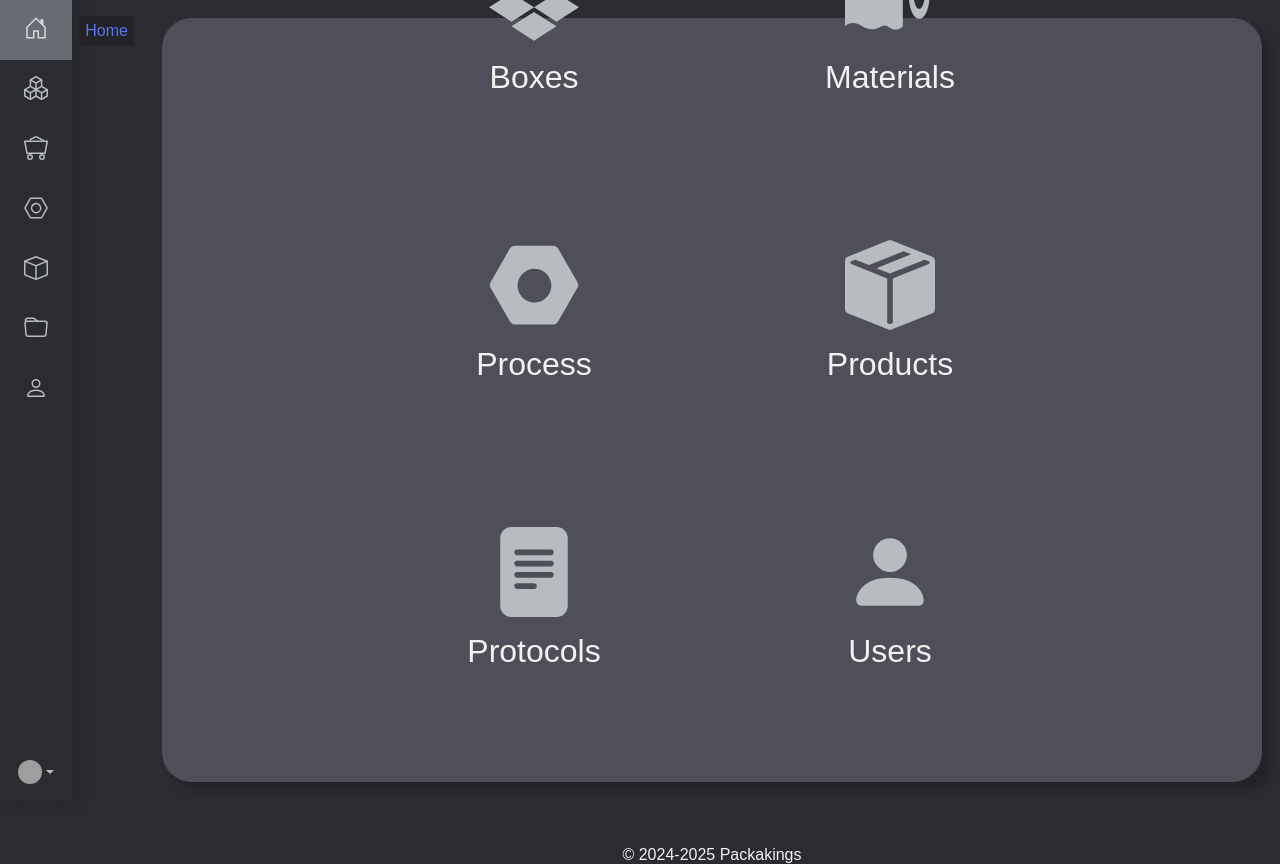
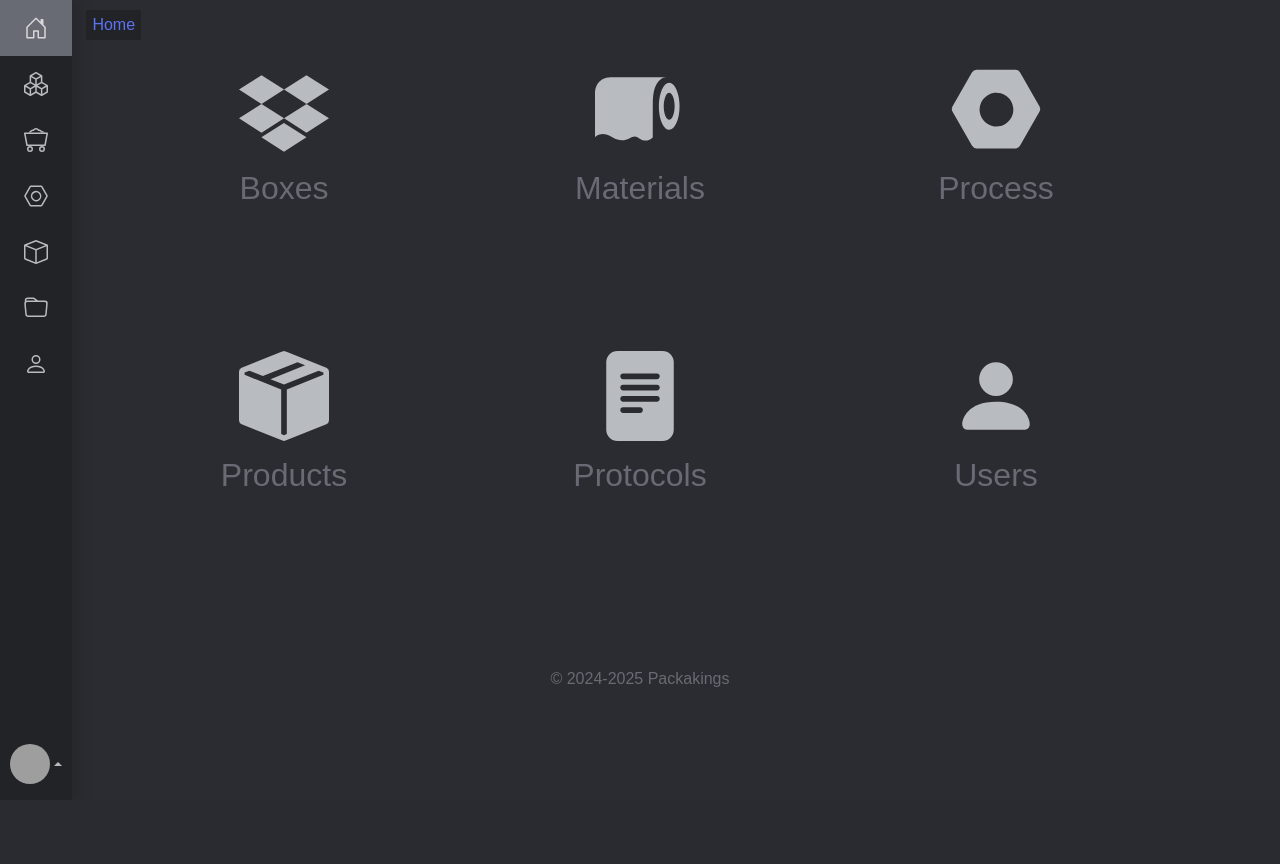
Before and after one commit to neyzerth/packaging-system, a PHP site: page /index.php in a window 1280 px wide. After the commit the page ends 784 px from the top, so only its background shows below. Run offline with PHP 8.4, Linux system fonts and the light colour scheme; the visitor is signed in with stand-in values (Sample User, id 1); grey boxes are pictures that could not be loaded.

Commit message:
JS+CSS: sidebar & login

```diff
--- a/login/index.php
+++ b/login/index.php
@@ -28,11 +28,12 @@ if ($_SERVER['REQUEST_METHOD'] == 'POST') {
     <title>Login</title>
     <link rel="stylesheet" href="<?php echo STYLE . "!important.css" ?>">
     <link rel="stylesheet" href="<?php echo STYLE . "!color-palette.css" ?>">
+    <link rel="stylesheet" href="<?php echo STYLE . "body.css" ?>">
     <link rel="stylesheet" href="<?php echo STYLE . "login.css" ?>">
 </head>
 
-<body class="d-flex">
-    <main class="d-flex m-auto">
+<body>
+    <main class="login">
         <div id="leftDiv">
             <a class="d-contents" href="#" id="link">
                 <img class="p mb rounded-circle" src=<?php echo SVG . "padlock-unlocked.svg" ?> alt="" id="toggleImage">
--- a/structures/sidebar.php
+++ b/structures/sidebar.php
@@ -52,8 +52,8 @@
             </a>
         </li>
     </ul>
-    <a href="#" class="link-body dropdown-toggle" id="profile-toggle" tooltip="Staff">
-        <img class="bi" src="https://github.com/mdo.png" width="24" height="24">
+    <a href="#" class="link-body dropdown-toggle" id="profile-toggle">
+        <img class="bi" src="https://github.com/mdo.png" width="40" height="40">
     </a>
     <ul class="dropdown-menu" id="dropdown-menu">
         <li>
--- a/styles/!color-palette.css
+++ b/styles/!color-palette.css
@@ -28,15 +28,3 @@
     --red: #D93B48;
     --red-dark: #A62D2D;
 }
-
-.bg-body-light {
-    background-color: var(--background-light) !important;
-}
-
-.bg-body-dark {
-    background-color: var(--background-dark) !important;
-}
-
-.text-light {
-    color: var(--text-light);
-}
--- a/styles/body.css
+++ b/styles/body.css
@@ -1,20 +1,12 @@
 * {
-    color: var(--text-light);
+    color: var(--white-dark);
     margin: 0;
     padding: 0;
     font-family: sans-serif;
     list-style: none;
 }
 
-html, body {
-    height: 100%;
-}
-
 body {
     background-color: var(--background-gray);
     display: flex;
 }
-
-main {
-    margin: auto;
-}
--- a/styles/home.css
+++ b/styles/home.css
@@ -1,15 +1,6 @@
 
 
-main {
-    background-color: var(--background-light);
-    width: 100%;
-    margin: 18px 18px 18px 90px;
-    padding: 2rem;
-    border-radius: 2rem;
-    display: flex;
-    flex-direction: column;
-    justify-content: center;
-}
+
 
 header {
     display: flex;
--- a/styles/sidebar.css
+++ b/styles/sidebar.css
@@ -1,14 +1,21 @@
+/********************************************************************************************/
 .sidebar {
+    background-color: var(--background-dark);
     box-shadow: 0.3rem 0 0.938rem rgba(0, 0, 0, 0.15);
+    height: 100%;
     display: flex;
     flex-direction: column;
+    position: fixed;
 }
 
 .navegation {
     margin-bottom: auto;
 }
 
+/********************************************************************************************/
+
 .nav-link {
+    height: 3.5rem;
     padding: 1rem;
     display: block;
     position: relative;
@@ -19,23 +26,26 @@
     background-color: var(--white-dark);
 }
 
-.nav-link[tooltip]::after {
+.nav-link[tooltip]::after{
     content: attr(tooltip);
     background-color: var(--background-dark);
     color: var(--blue-medium);
     padding: 0.375rem;
-    top: 1rem;
-    left: 110%;
+    top: 0.65rem;
+    left: 120%;
     opacity: 0;
+    white-space: nowrap;
     position: absolute;
     visibility: hidden;
-    transition: opacity 0.3s ease-in-out;
+    pointer-events: none;
+    transition: opacity 0.3s ease-in-out, visibility 0.15s ease-in-out;
 }
 
 .nav-link[tooltip]:hover::after {
     opacity: 1;
     visibility: visible;
 }
+
 .nav-link .bi {
     fill: var(--white-gray);
 }
@@ -56,8 +66,11 @@
     fill: var(--white-medium);
 }
 
+/********************************************************************************************/
+
 .link-body {
-    padding: 1rem;
+    margin-top: 1rem;
+    margin-bottom: 1rem;
     display: flex;
     align-items: center;
     justify-content: center;
@@ -75,7 +88,7 @@
     color: var(--white-gray);
     margin-left: .255em;
     content: "";
-    border-top: .3em solid;
+    border-bottom: .3em solid;
     border-right: .3em solid transparent;
     border-left: .3em solid transparent;
 }
@@ -91,7 +104,7 @@
     position: absolute;
     list-style: none;
     inset: auto auto 0px 0px;
-    transform: translate(0, -56px);
+    transform: translate(0, -72px);
     border: 1px solid var(--white-dark);
 }
 
@@ -100,12 +113,16 @@
 }
 
 .dropdown-menu li a {
+    color: var(--white-gray);
+    padding: 0.5rem 2rem;
+    text-decoration: none;
     display: block;
-    padding: 0.5rem 2rem;
-    color: var(--white-light);
-    text-decoration: none;
 }
 
 .dropdown-menu li a:hover {
     background-color: var(--white-dark);
 }
+/********************************************************************************************/
+@media (max-height: 499px){
+
+}
--- a/styles/table.css
+++ b/styles/table.css
@@ -1,5 +1,5 @@
 
-
+/*
 main {
     background-color: var(--background-light);
     box-shadow: 10px 10px 10px rgba(0, 0, 0, 0.2);
@@ -8,7 +8,7 @@ main {
     padding: 30px;
     margin: 18px 18px 18px 90px;
 }
-
+*/
 
 table {
     border-collapse: collapse;
```
Also changed, not shown: styles/login.css (+15 -1 lines).
